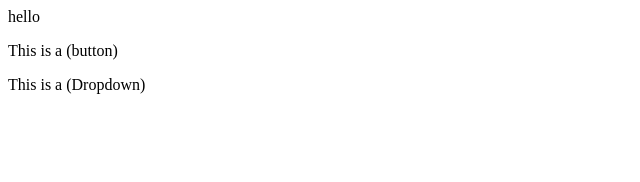
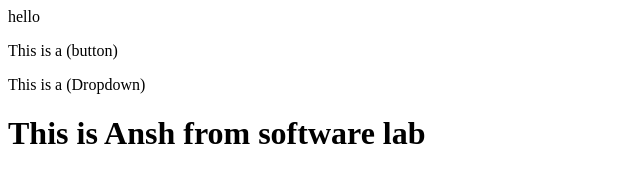
Before and after one commit to AnshDalal/Localrepo, a plain HTML site: page index.html in a window 1280 px wide. Shown: the whole page, without its empty margins (0-640 px from the left). Drawn offline with Linux system fonts and the light colour scheme.

Commit message:
In softwarelab

```diff
--- a/index.html
+++ b/index.html
@@ -1,3 +1,4 @@
 <p> hello</p>
 <p>This is a (button)</p>
 <p>This is a (Dropdown)</p>
+<h1>This is Ansh from software lab</h1>
```
